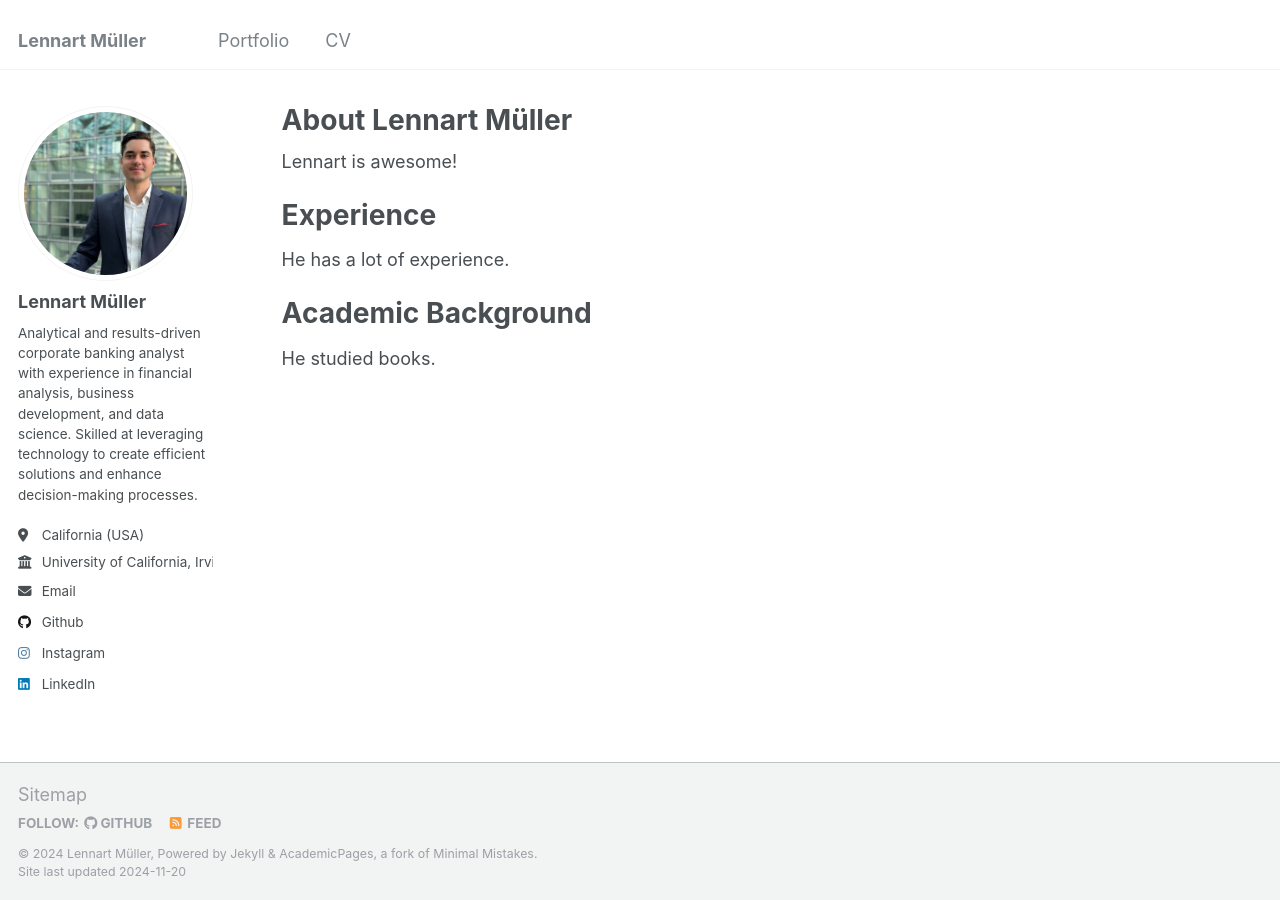
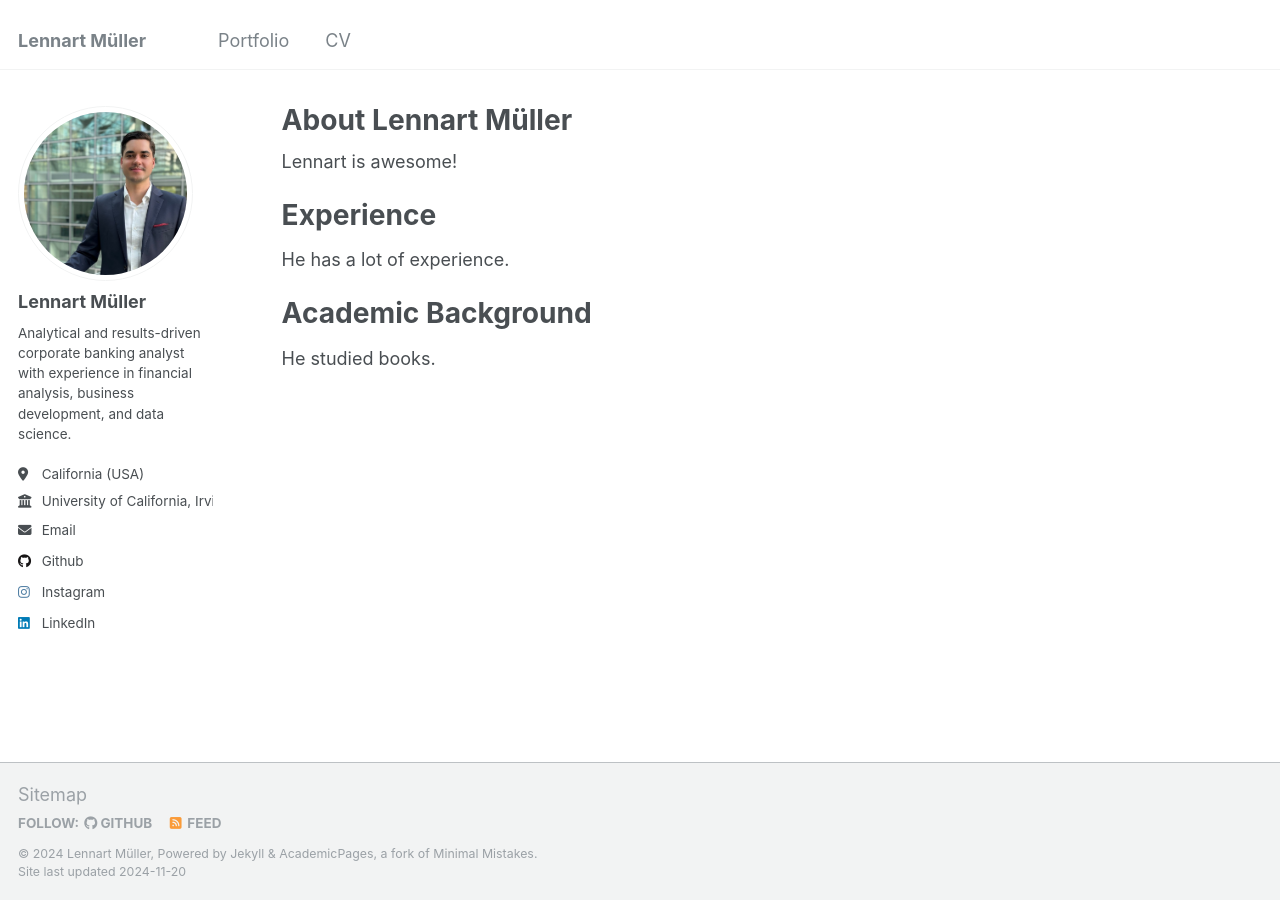
Before and after one commit to lennartmueller123/lennartmueller123.github.io, a Jekyll site: the page built from _pages/about.md, in a window 1280 px wide. Built offline with Jekyll 4.4.1, drawn with Linux system fonts in a browser that asks for light colours.

Commit message:
Update _config.yml

```diff
--- a/_config.yml
+++ b/_config.yml
@@ -24,7 +24,7 @@ author:
   avatar           : "Profile.jpeg"
   name             : "Lennart Müller"
   pronouns         : # example: "she/her"
-  bio              : "Analytical and results-driven corporate banking analyst with experience in financial analysis, business development, and data science. Skilled at leveraging technology to create efficient solutions and enhance decision-making processes."
+  bio              : "Analytical and results-driven corporate banking analyst with experience in financial analysis, business development, and data science."
   location         : "California (USA)"
   employer         : "University of California, Irvine"
   uri              : # URL
```
